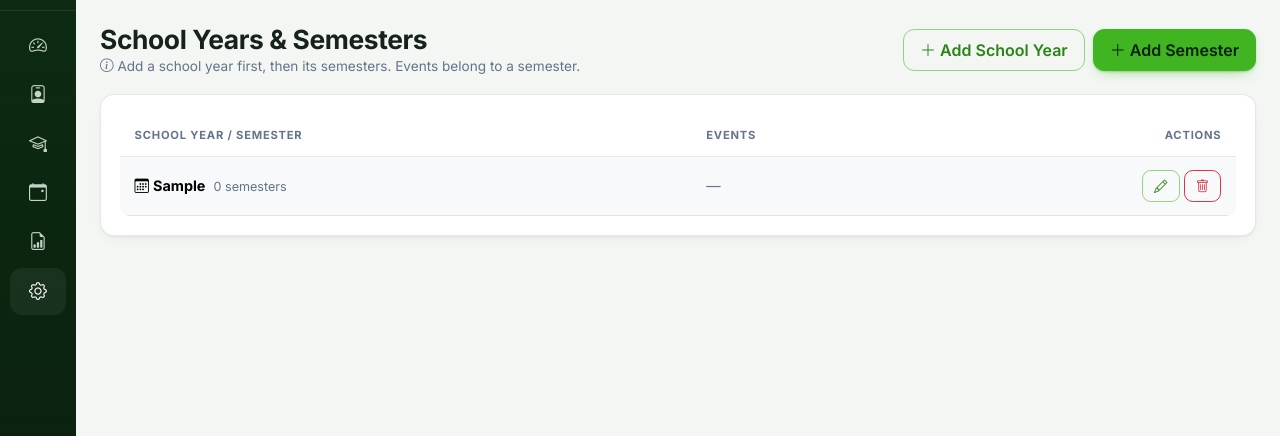
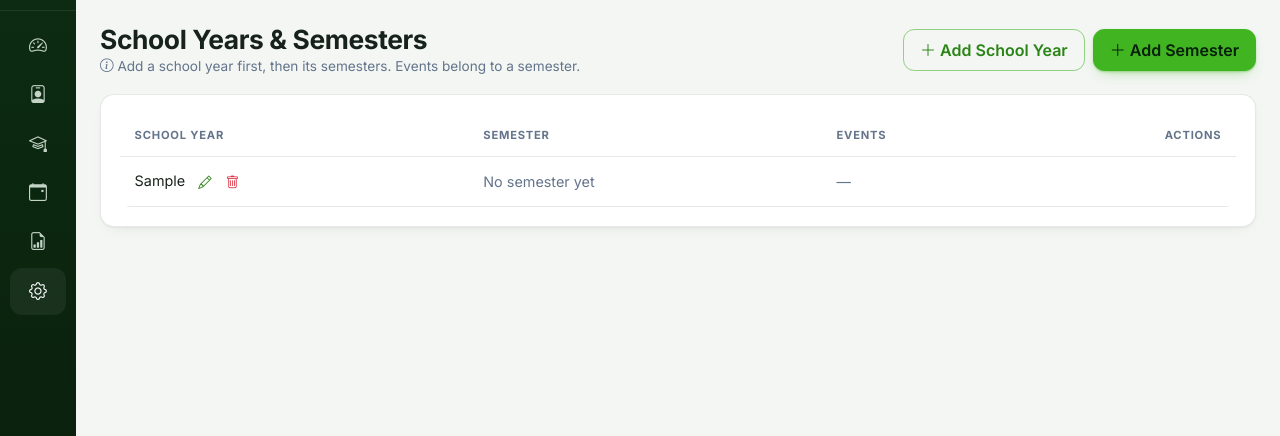
Before and after one commit to 0jieE/CDK_ITE_Event_Attendance_Portal, a Django app: page /portal/semesters/ in a window 1280 px wide. Shown: the part 62-498 px from the top of the page. Run offline with Django 5.2, Linux system fonts and the light colour scheme; a user stored in the database is signed in; tables that the repository leaves empty hold one stand-in row (values such as "Sample post"); grey boxes marked "Sample" are stand-in pictures; parts of the project's set-up code (start-up, migrations or seed data) failed here and were passed over; some libraries are stand-ins or nearby versions.

Commit message:
School Years & Semesters: one flat row per semester
Co-Authored-By: Claude Sonnet 5.5 <noreply@anthropic.com>

```diff
--- a/backend/portal/templates/portal/terms/partials/table.html
+++ b/backend/portal/templates/portal/terms/partials/table.html
@@ -1,50 +1,75 @@
-{% comment %} One table: each school year row is followed by its semesters. {% endcomment %}
+{% comment %}
+One flat table: a row per semester with its school year (SY | Semester | Events | Actions).
+A school year with no semester yet still gets a row. The small edit/delete icons next to a
+school year appear on its first row only and act on the school year itself.
+{% endcomment %}
 <div class="table-responsive">
-  <table class="table align-middle terms-table mb-0" id="termsTable" width="100%">
+  <table class="table table-hover align-middle terms-table mb-0" id="termsTable" width="100%">
     <thead>
       <tr>
-        <th>School Year / Semester</th><th>Events</th><th class="text-end no-print">Actions</th>
+        <th>School Year</th><th>Semester</th><th>Events</th><th class="text-end no-print">Actions</th>
       </tr>
     </thead>
     <tbody>
       {% for sy in school_years %}
-        <tr class="table-light">
-          <td><i class="bi bi-calendar3 me-1"></i><strong>{{ sy.sy }}</strong>
-            <span class="text-muted small ms-1">{{ sy.semesters.all|length }} semester{{ sy.semesters.all|length|pluralize }}</span></td>
-          <td class="text-muted">&mdash;</td>
-          <td class="text-end no-print">
-            <button class="btn btn-sm btn-outline-primary" title="Edit school year"
+        {% for sem in sy.semesters.all %}
+          <tr>
+            <td>
+              {{ sy.sy }}
+              {% if forloop.first %}
+                <span class="no-print ms-1 text-nowrap">
+                  <button class="btn btn-sm btn-link p-0 px-1" title="Edit school year {{ sy.sy }}"
                           hx-get="{% url 'portal:school_years-edit' sy.id %}" hx-target="#modalContent" hx-swap="innerHTML">
                     <i class="bi bi-pencil"></i>
                   </button>
-            <button class="btn btn-sm btn-outline-danger" title="Delete school year"
+                  <button class="btn btn-sm btn-link text-danger p-0 px-1" title="Delete school year {{ sy.sy }}"
                           hx-post="{% url 'portal:school_years-delete' sy.id %}"
                           hx-confirm="Delete school year “{{ sy.sy }}”? Its semesters and their events will also be removed."
                           hx-swap="none">
                     <i class="bi bi-trash"></i>
                   </button>
+                </span>
+              {% endif %}
             </td>
-        </tr>
-        {% for sem in sy.semesters.all %}
-          <tr>
-            <td class="ps-4"><i class="bi bi-calendar-week me-1 text-muted"></i>{{ sem.get_name_display }}</td>
+            <td>{{ sem.get_name_display }}</td>
             <td>{{ sem.events.all|length }}</td>
             <td class="text-end no-print">
               <button class="btn btn-sm btn-outline-primary" title="Edit semester"
                       hx-get="{% url 'portal:semesters-edit' sem.id %}" hx-target="#modalContent" hx-swap="innerHTML">
-                <i class="bi bi-pencil"></i>
+                <i class="bi bi-pencil"></i> Edit
               </button>
               <button class="btn btn-sm btn-outline-danger" title="Delete semester"
                       hx-post="{% url 'portal:semesters-delete' sem.id %}"
                       hx-confirm="Delete “{{ sem }}”? Events under it will also be removed."
                       hx-swap="none">
-                <i class="bi bi-trash"></i>
+                <i class="bi bi-trash"></i> Delete
               </button>
             </td>
           </tr>
+        {% empty %}
+          <tr>
+            <td>
+              {{ sy.sy }}
+              <span class="no-print ms-1 text-nowrap">
+                <button class="btn btn-sm btn-link p-0 px-1" title="Edit school year {{ sy.sy }}"
+                        hx-get="{% url 'portal:school_years-edit' sy.id %}" hx-target="#modalContent" hx-swap="innerHTML">
+                  <i class="bi bi-pencil"></i>
+                </button>
+                <button class="btn btn-sm btn-link text-danger p-0 px-1" title="Delete school year {{ sy.sy }}"
+                        hx-post="{% url 'portal:school_years-delete' sy.id %}"
+                        hx-confirm="Delete school year “{{ sy.sy }}”?"
+                        hx-swap="none">
+                  <i class="bi bi-trash"></i>
+                </button>
+              </span>
+            </td>
+            <td class="text-muted">No semester yet</td>
+            <td class="text-muted">&mdash;</td>
+            <td class="text-end no-print"></td>
+          </tr>
         {% endfor %}
       {% empty %}
-        <tr><td colspan="3" class="text-center text-muted py-4">No school years yet &mdash; use <strong>Add School Year</strong>.</td></tr>
+        <tr><td colspan="4" class="text-center text-muted py-4">No school years yet &mdash; use <strong>Add School Year</strong>.</td></tr>
       {% endfor %}
     </tbody>
   </table>
--- a/backend/portal/test_masterlist.py
+++ b/backend/portal/test_masterlist.py
@@ -164,8 +164,10 @@ class TermsPageTests(TestCase):
         self.assertContains(r, "Add School Year")
         self.assertContains(r, "Add Semester")
         html = r.content.decode()
-        self.assertLess(html.index("2030-2031"), html.index("1st Semester"))
-        self.assertIn("2029-2030", html)
+        # one flat row per semester: school year and semester in the same <tr>
+        self.assertRegex(html, r"(?s)<tr>\s*<td>\s*2030-2031.*?</td>\s*<td>1st Semester</td>")
+        self.assertIn("2029-2030", html)             # a year without semesters still has a row
+        self.assertIn("No semester yet", html)
         # the old list URLs show the same combined page; the table fragment refreshes via HTMX
         self.assertContains(self.client.get(reverse("portal:semesters-list")), "Add School Year")
         part = self.client.get(reverse("portal:terms-list") + "?partial=table", HTTP_HX_REQUEST="true")
```
Also changed, not shown: backend/README.md. Lines whose indentation alone changed are shown as unchanged.
